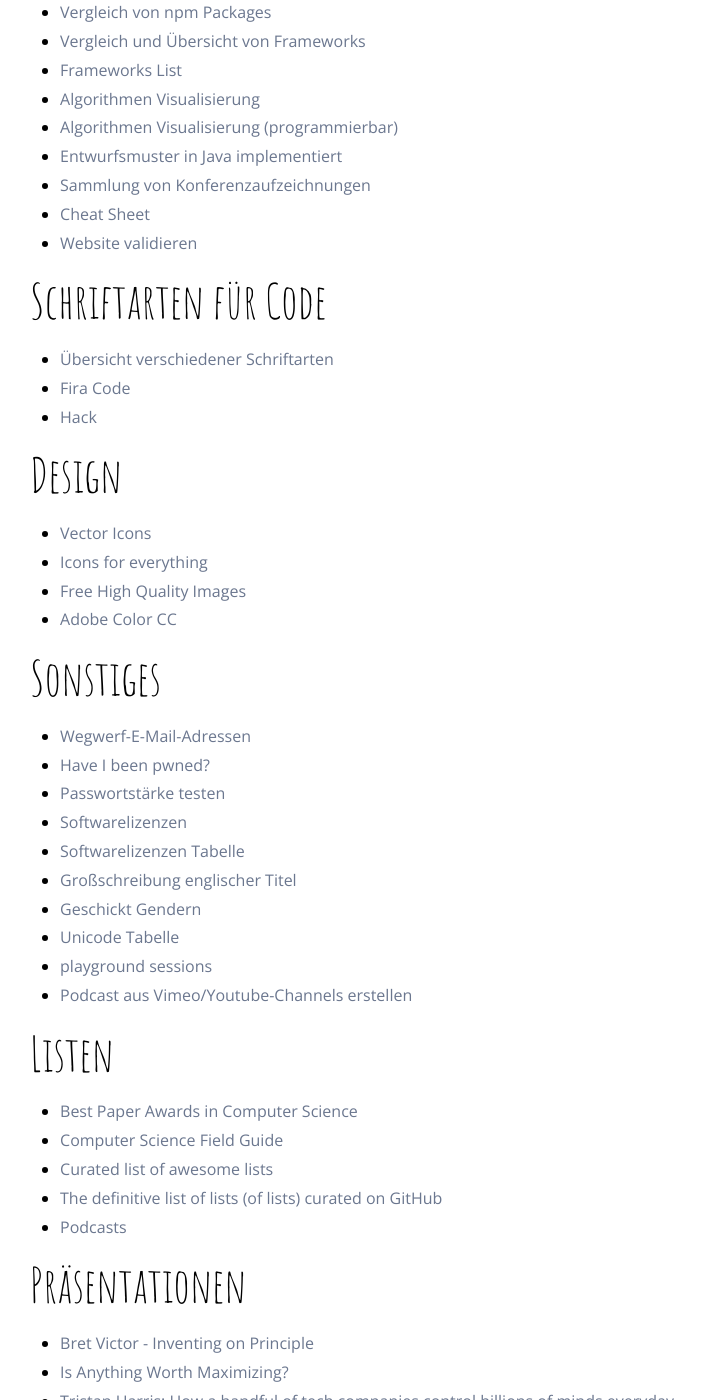
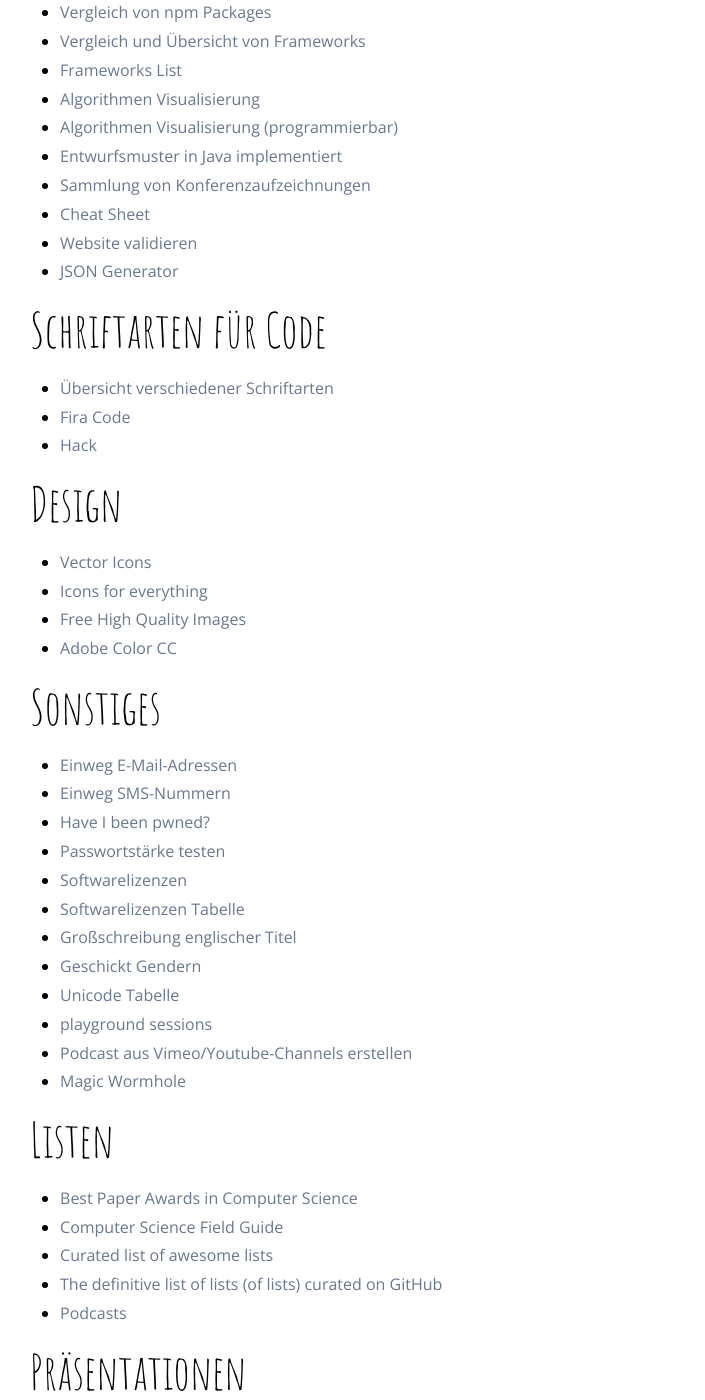
Before and after one commit to chhch/chhch.github.io, a Jekyll site: the page built from _posts/2017-10-03-linksammlung.md, in a window 1280 px wide and 1400 px high, scrolled down 808 px. Shown: the whole window, without its empty margins (288-993 px from the left). Built offline with Jekyll 4.4.1, drawn with Linux system fonts in a browser that asks for light colours; nearby versions of some CDN libraries; our own code applies the rules of GitHub Pages for plain Markdown files; comment, search, counter and statistics services are not loaded.

Commit message:
Add links

```diff
--- a/_posts/2017-10-03-linksammlung.md
+++ b/_posts/2017-10-03-linksammlung.md
@@ -32,6 +32,7 @@
 -   [Sammlung von Konferenzaufzeichnungen](https://talkery.io/)
 -   [Cheat Sheet](https://cheat.sh/)
 -   [Website validieren](https://webhint.io/scanner/998c33fe-2a05-45ee-99ed-ad6d42606886#Performance)
+-   [JSON Generator](https://next.json-generator.com/)
 
 ## Schriftarten für Code
 
@@ -48,7 +49,8 @@
 
 ## Sonstiges
 
--   [Wegwerf-E-Mail-Adressen](http://discard.email/)
+-   [Einweg E-Mail-Adressen](https://www.mohmal.com/de)
+-   [Einweg SMS-Nummern](https://smsreceivefree.com/)
 -   [Have I been pwned?](https://haveibeenpwned.com/)
 -   [Passwortstärke testen](https://github.com/dropbox/zxcvbn/issues/210)
 -   [Softwarelizenzen](https://tldrlegal.com/)
@@ -58,6 +60,7 @@
 -   [Unicode Tabelle](http://unicode-table.com/)
 -   [playground sessions](https://www.playgroundsessions.com/)
 -   [Podcast aus Vimeo/Youtube-Channels erstellen](https://podsync.net/)
+-   [Magic Wormhole](https://github.com/warner/magic-wormhole)
 
 ## Listen
 
```
